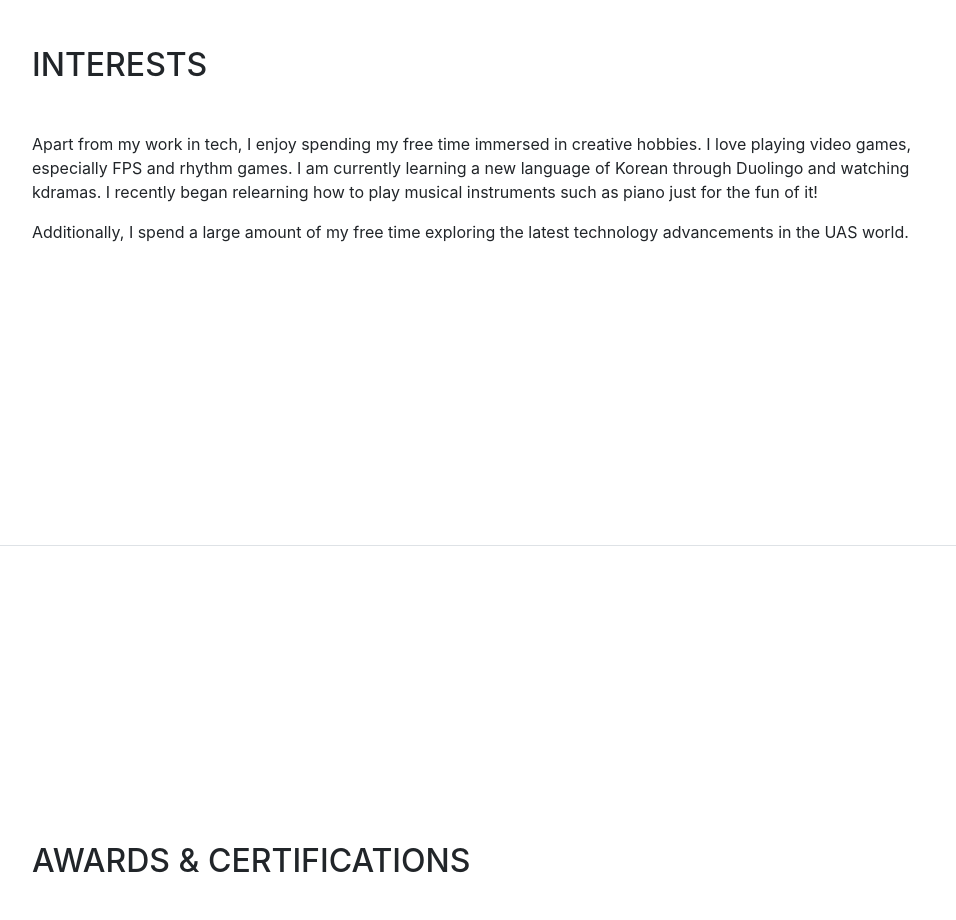
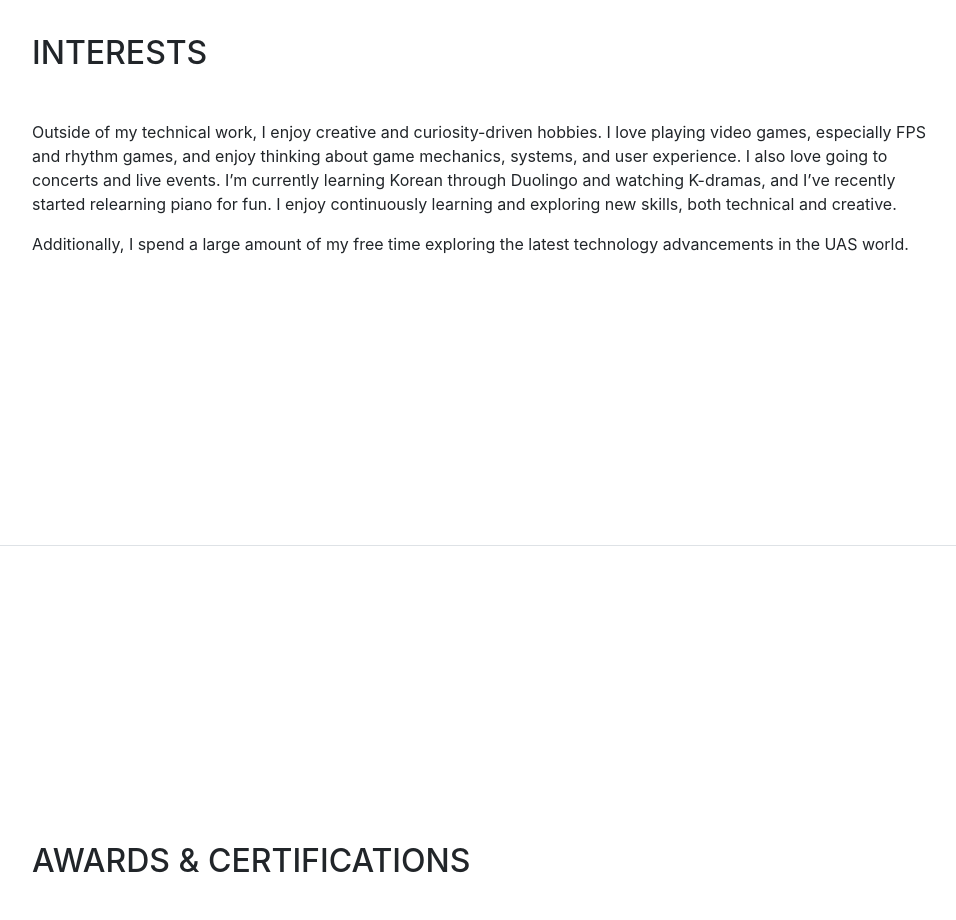
Before and after one commit to natwilson21/natwilson21.github.io, a website with bundled scripts: page index.html in a window 1280 px wide. Shown: the part 5560-6480 px from the top of the page, without its empty margins (288-1244 px from the left). Built offline with nearby package versions, Linux system fonts and the light colour scheme; a web font is replaced by a local one.

Commit message:
Update index.html

```diff
--- a/index.html
+++ b/index.html
@@ -450,10 +450,14 @@
       <section class="resume-section p-3 p-lg-5 d-flex flex-column" id="interests">
         <div class="my-auto">
           <h2 class="mb-5">Interests</h2>
-          <p>Apart from my work in tech, I enjoy spending my free time immersed in creative hobbies.
-            I love playing video games, especially FPS and rhythm games.
-            I am currently learning a new language of Korean through Duolingo and watching kdramas.
-            I recently began relearning how to play musical instruments such as piano just for the fun of it!</p>
+          <p>
+            Outside of my technical work, I enjoy creative and curiosity-driven hobbies.
+            I love playing video games, especially FPS and rhythm games, and enjoy thinking about game mechanics, systems,
+            and user experience. I also love going to concerts and live events.
+            I’m currently learning Korean through Duolingo and watching K-dramas, and
+            I’ve recently started relearning piano for fun.
+            I enjoy continuously learning and exploring new skills, both technical and creative.
+          </p>
 
           <p class="mb-0">Additionally, I spend a large amount of my free time exploring the latest technology advancements in the UAS world.</p>
 
```
